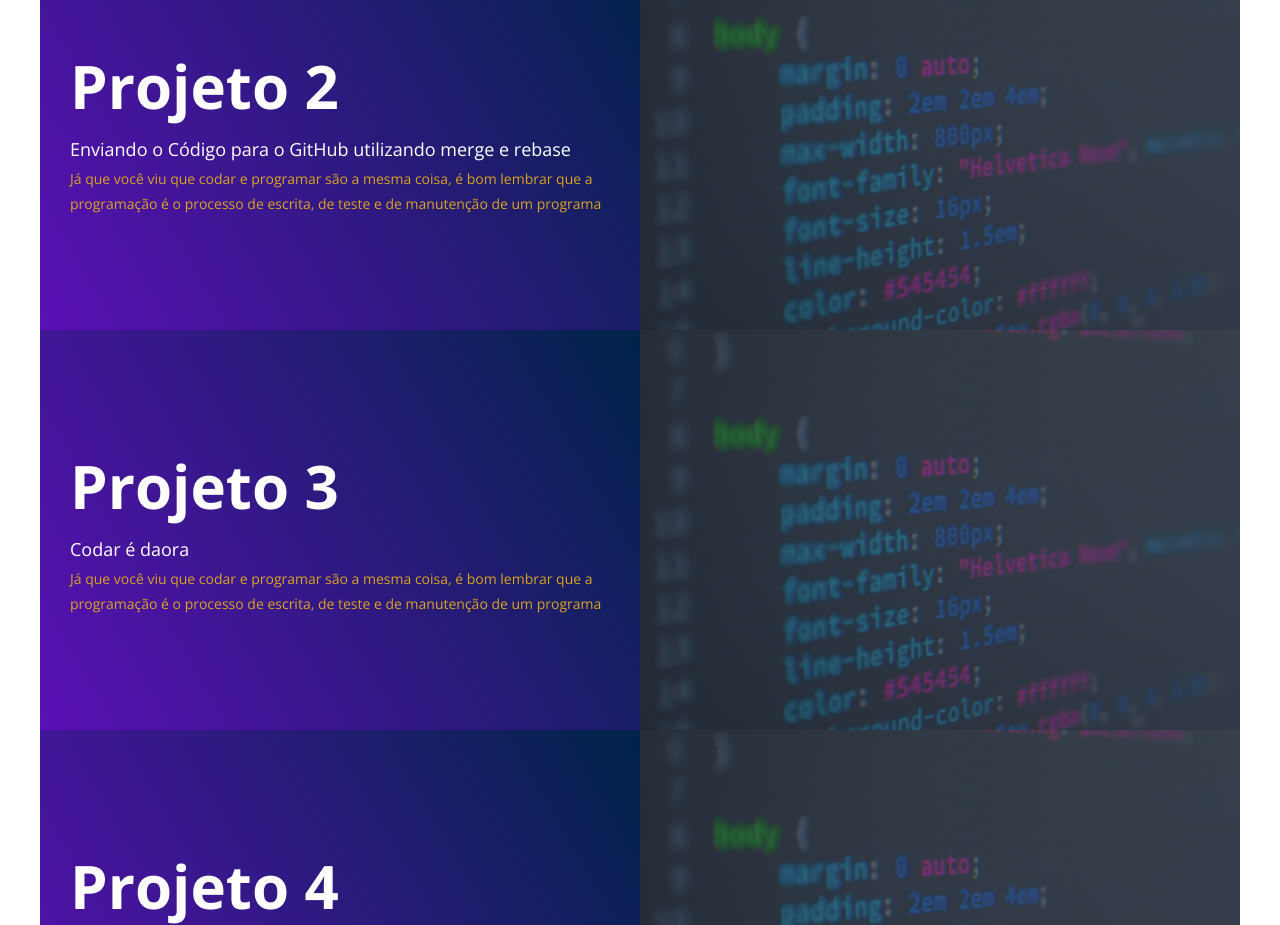
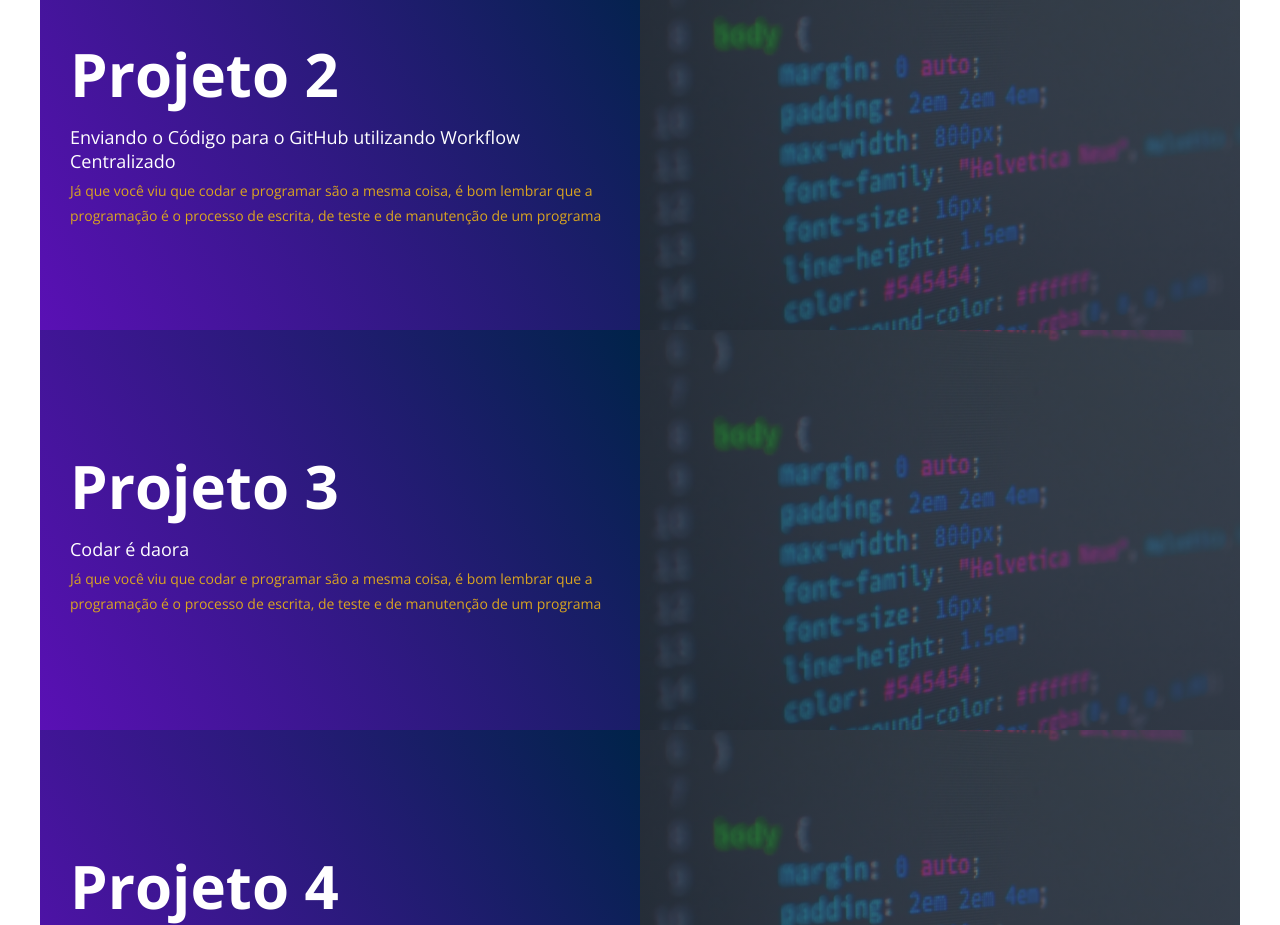
Before and after one commit to paulofcm/portfolio-paulo, a plain HTML site: page index.html in a window 1280 px wide. Shown: the part 1640-2565 px from the top of the page. Drawn offline with nearby package versions, Linux system fonts and the light colour scheme.

Commit message:
update project 2 description workflow

```diff
--- a/index.html
+++ b/index.html
@@ -41,7 +41,7 @@
         <div class="project-item">
           <div class="project-info">
             <h1>Projeto 2</h1>
-            <h2>Enviando o Código para o GitHub utilizando merge e rebase</h2>
+            <h2>Enviando o Código para o GitHub utilizando Workflow Centralizado</h2>
             <p>Já que você viu que codar e programar são a mesma coisa, é bom lembrar que a programação é o processo de
               escrita, de teste e de manutenção de um programa </p>
           </div>
```
